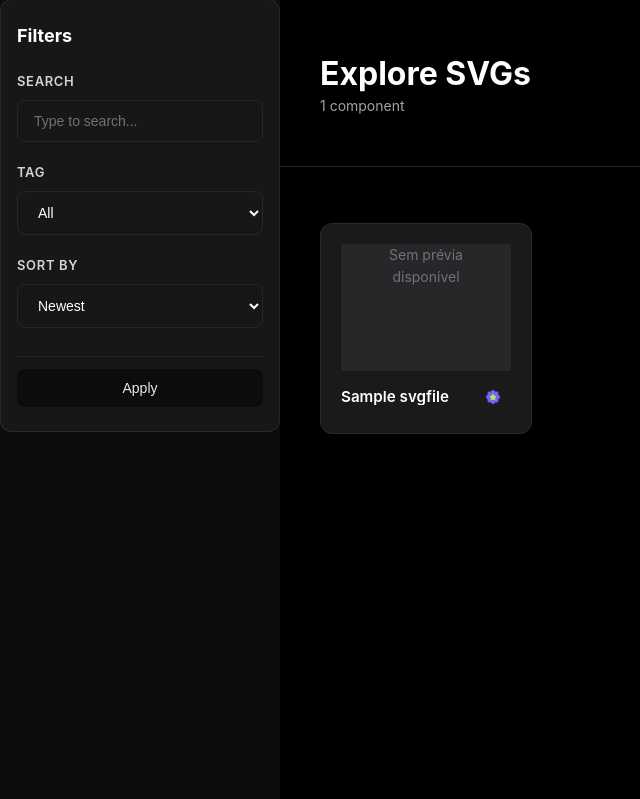
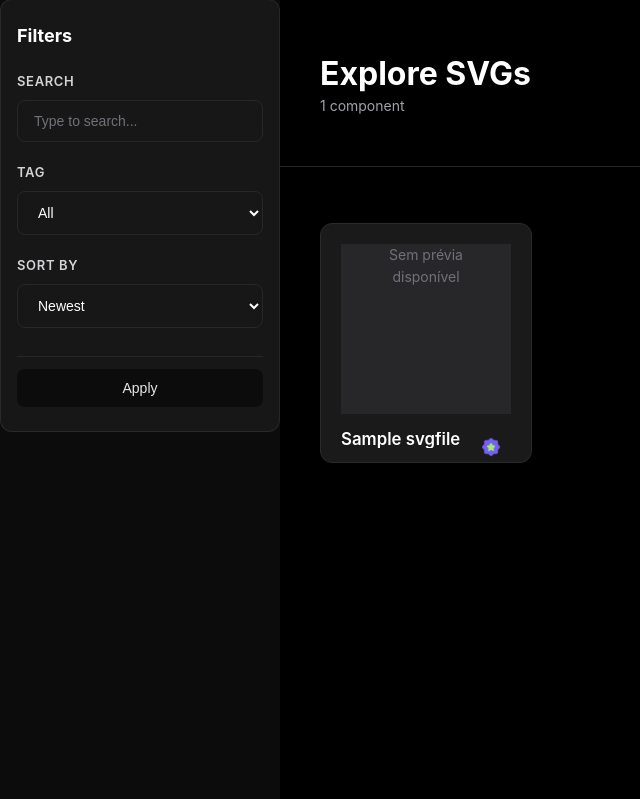
Before and after one commit to aldeandersantos/AkkaUi, a Django app: page /en/explore/ in a window 1280 px wide. Shown: the part 65-864 px from the top of the page, without its empty margins (0-640 px from the left). Run offline with Django 5.2, Linux system fonts and the light colour scheme; a user stored in the database is signed in; data comes from the database, SQL or seed files in the repository; tables that the repository leaves empty hold one stand-in row (values such as "Sample post"); data that the repository does not hold is empty; parts of the project's set-up code (start-up, migrations or seed data) failed here and were passed over; some libraries are stand-ins or nearby versions.

Commit message:
feat/ alinhamento no card

```diff
--- a/templates/core/partials/item_card.html
+++ b/templates/core/partials/item_card.html
@@ -9,8 +9,13 @@ Segurança: usa item.get_sanitized_content que remove <script> e event handlers
 
 <style>
   /* Hover overlay e escurecimento da thumb */
-  .card { position: relative; overflow: hidden; width: 100%; max-width: 500px; }
-  .card-image { position: relative; }
+  /* Tornar o card um flex column para fixar a área da imagem e alinhar o conteúdo inferior */
+  .card { display: flex; flex-direction: column; position: relative; overflow: hidden; width: 100%; max-width: 500px; }
+  /* Padroniza a área de preview usando aspect-ratio para evitar alterar a altura total do card
+    de forma inesperada. O navegador calcula a altura com base na largura disponível, mantendo
+    proporção. Ajuste aspect-ratio ou max-height se necessário. */
+  /* Usar proporção 1/1 (quadrado) para deixar a área de preview mais alta e uniforme */
+  .card-image { position: relative; aspect-ratio: 1/1; max-height: 300px; }
   .card-image img { display:block; width:100%; height:100%; object-fit:cover; transition: filter .18s ease; position: relative; z-index: 0; }
   .card:hover .card-image img, .card-image:hover img { filter: brightness(0.45); }
   /* posiciona o overlay no centro-baixo da thumb */
@@ -128,12 +133,12 @@ Segurança: usa item.get_sanitized_content que remove <script> e event handlers
   </div>
 
   {# Conteúdo do card #}
-  <div class="card-content" style="padding: 0.4rem 0 0.25rem;">
+  <div class="card-content" style="padding: 0; margin: 0;">
   <div class="card-badges">
       {# Badge de comprado ou acesso VIP (mantido no topo, alinhado à direita) #}
       {% if vip_access %}
         <span style="display:inline-flex; align-items:center; gap:0.4rem;">
-          <img src="{% static 'core/images/Vip.png' %}" alt="VIP" style="height:16px; width:auto; display:inline-block;" />
+            <img src="{% static 'core/images/Vip.png' %}" alt="VIP" style="height:20px; width:auto; display:inline-block; margin-top:6px;" />
         </span>
       {% elif item.purchased_by_user or purchased %}
         <span class="badge badge-primary" style="font-size: 0.75rem; padding: 0.125rem 0.5rem; background-color: #4CAF50; border-color: #4CAF50;">
@@ -142,9 +147,9 @@ Segurança: usa item.get_sanitized_content que remove <script> e event handlers
       {% endif %}
     </div>
 
-  <div style="display: flex; justify-content: space-between; align-items: center; margin-bottom: 0.25rem; gap:0.5rem;">
+  <div style="display: flex; justify-content: space-between; align-items: center; margin-bottom: 0; gap:0.5rem; transform: translateY(6px);">
       {# Título descido para aqui (substitui o 'by AkkaUi') #}
-  <h3 style="color: var(--text-white); font-size: 0.95rem; line-height:1.05; font-weight: 600; margin: 0; flex: 1; overflow: hidden; text-overflow: ellipsis; white-space: nowrap;" title="{{ item.title_name|default:item.filename }}">
+  <h3 style="color: var(--text-white); font-size: 1.05rem; line-height:0.95; padding-bottom: 0; font-weight: 600; margin: 0; flex: 1; overflow: hidden; text-overflow: ellipsis; white-space: nowrap;" title="{{ item.title_name|default:item.filename }}">
         {{ item.title_name|default:item.filename|default:"SVG sem nome" }}
       </h3>
 
@@ -153,7 +158,7 @@ Segurança: usa item.get_sanitized_content que remove <script> e event handlers
         {% if item.price > 0 %}
           <span style="color: var(--text-white); font-weight: 600; font-size: 0.875rem;">R$ {{ item.price|floatformat:2 }}</span>
         {% else %}
-          <span class="badge badge-primary" style="font-size: 0.75rem;">Free</span>
+          <span class="badge badge-primary" style="font-size: 0.7rem;">Free</span>
         {% endif %}
       {% else %}
         {# Quando há badge (comprado/VIP) não mostramos o preço para evitar sobreposição #}
```
